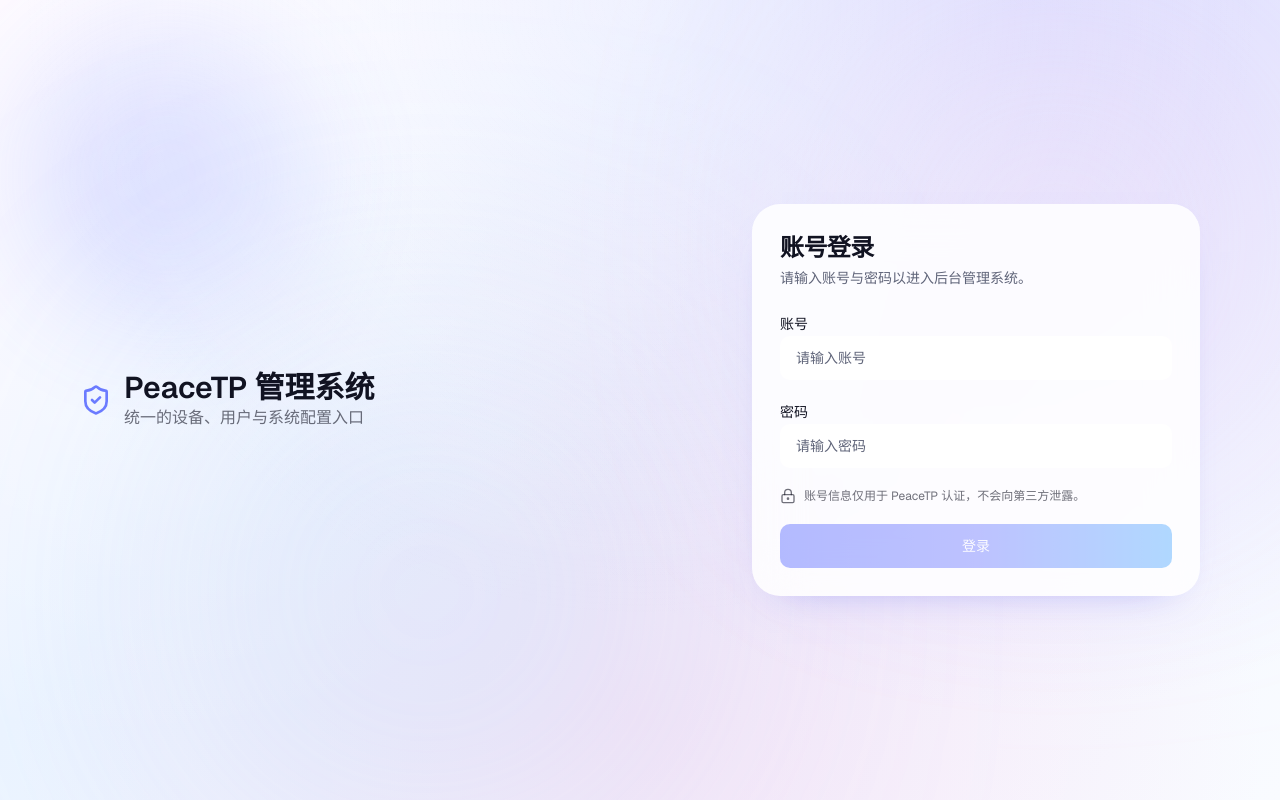
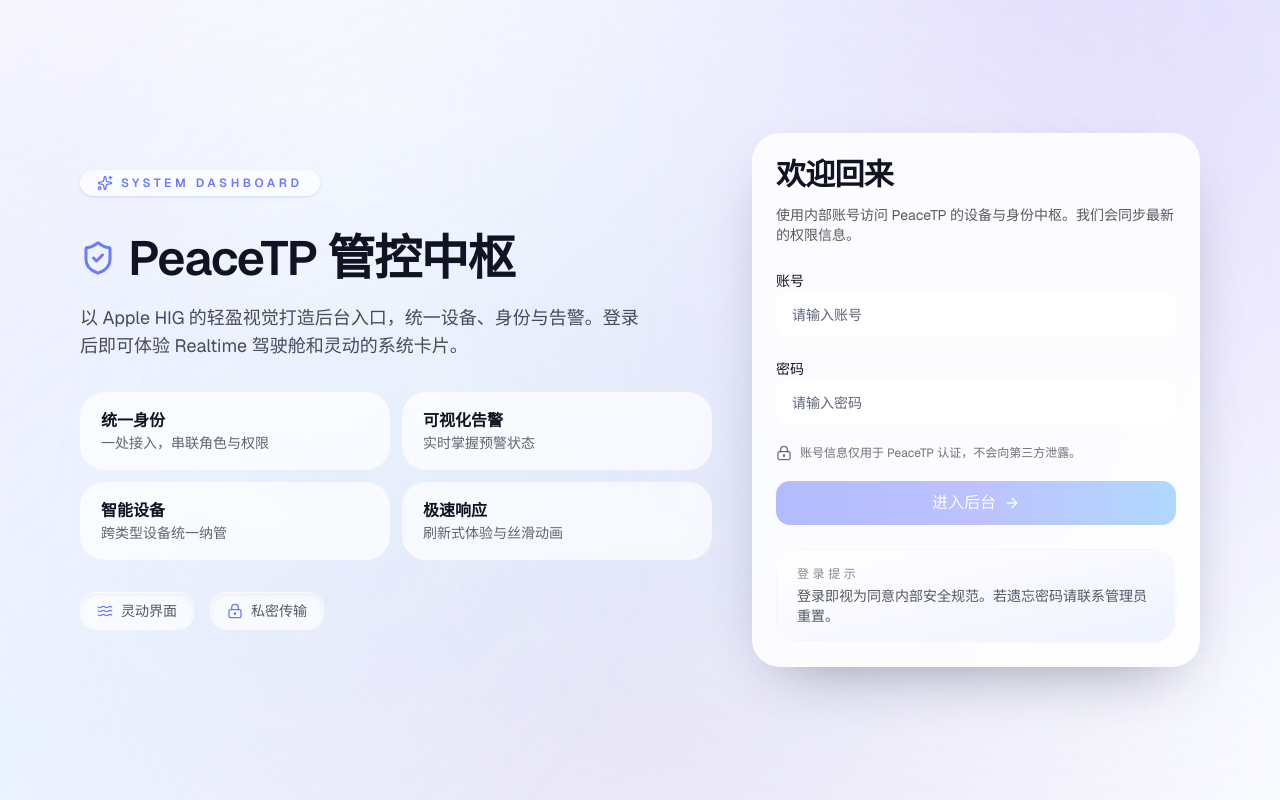
Before and after one commit to linghualive/peacetp-frontend, a Next.js app: page / in a window 1280 px wide. Built offline with nearby package versions, Linux system fonts and the light colour scheme; no server answers.

Commit message:
✨完成小优化

```diff
--- a/app/page.tsx
+++ b/app/page.tsx
@@ -2,7 +2,13 @@
 
 import { useState, useTransition } from "react";
 import { useRouter } from "next/navigation";
-import { LockKeyhole, ShieldCheck } from "lucide-react";
+import {
+  ArrowRight,
+  LockKeyhole,
+  ShieldCheck,
+  Sparkles,
+  Waves,
+} from "lucide-react";
 
 import { getCurrentUser, login } from "./api/auth";
 import { Button } from "./components/ui/button";
@@ -56,7 +62,7 @@ export default function Home() {
   const isDisabled = !form.name.trim() || !form.password.trim() || isPending;
 
   return (
-    <div className="relative flex min-h-dvh flex-col overflow-hidden px-6 py-12 sm:px-12 lg:px-20">
+    <div className="relative flex min-h-dvh flex-col overflow-hidden px-6 py-10 sm:px-12 lg:px-20">
       {isPending && (
         <div className="absolute inset-0 z-50 flex items-center justify-center bg-zinc-900/25 backdrop-blur-sm">
           <div className="flex flex-col items-center gap-3 rounded-3xl bg-white/90 px-10 py-8 text-center shadow-xl shadow-primary/20">
@@ -72,29 +78,63 @@ export default function Home() {
         </div>
       )}
       <div className="pointer-events-none absolute inset-0 -z-10">
-        <div className="absolute left-6 top-8 h-72 w-72 rounded-full bg-primary/20 blur-3xl" />
-        <div className="absolute right-12 top-16 h-[22rem] w-[22rem] rounded-full bg-[#ffd7ef]/50 blur-[140px]" />
-        <div className="absolute bottom-0 left-1/3 h-[26rem] w-[26rem] -translate-x-1/2 rounded-full bg-[#9bd5ff]/35 blur-[160px]" />
+        <div className="absolute left-0 top-10 h-[28rem] w-[28rem] -translate-x-1/2 rounded-full bg-[#d6ddff] blur-[200px]" />
+        <div className="absolute right-10 top-0 h-[26rem] w-[26rem] rounded-full bg-[#fee2f4]/80 blur-[180px]" />
+        <div className="absolute bottom-0 left-1/2 h-[30rem] w-[28rem] -translate-x-1/2 rounded-full bg-[#b3f0ff]/60 blur-[200px]" />
+        <div className="absolute inset-y-0 left-0 w-full bg-gradient-to-br from-white/15 via-transparent to-transparent" />
       </div>
-      <div className="mx-auto flex w-full max-w-6xl flex-1 flex-col gap-12 lg:flex-row lg:items-center">
-        <div className="flex-1 space-y-8">
-          <div className="flex items-center gap-3 text-3xl font-semibold text-foreground">
-            <ShieldCheck className="size-8 text-primary" />
-            <div className="flex flex-col">
-              <span>PeaceTP 管理系统</span>
-              <span className="text-base font-normal text-foreground/60">
-                统一的设备、用户与系统配置入口
-              </span>
+      <div className="mx-auto flex w-full max-w-6xl flex-1 flex-col gap-10 lg:flex-row lg:items-center">
+        <div className="flex-1 space-y-8 text-foreground">
+          <div className="inline-flex items-center gap-2 rounded-full border border-white/50 bg-white/70 px-4 py-1 text-xs font-semibold uppercase tracking-[0.3em] text-primary shadow-sm shadow-primary/20 backdrop-blur">
+            <Sparkles className="size-4" />
+            System Dashboard
+          </div>
+          <div className="space-y-4">
+            <div className="flex items-center gap-3 text-4xl font-semibold leading-tight tracking-tight text-foreground sm:text-5xl">
+              <ShieldCheck className="size-9 text-primary" />
+              PeaceTP 管控中枢
+            </div>
+            <p className="max-w-xl text-base text-foreground/75 sm:text-lg">
+              以 Apple HIG 的轻盈视觉打造后台入口，统一设备、身份与告警。登录后即可体验
+              Realtime 驾驶舱和灵动的系统卡片。
+            </p>
+          </div>
+          <div className="grid gap-3 sm:grid-cols-2">
+            {[
+              { title: "统一身份", desc: "一处接入，串联角色与权限" },
+              { title: "可视化告警", desc: "实时掌握预警状态" },
+              { title: "智能设备", desc: "跨类型设备统一纳管" },
+              { title: "极速响应", desc: "刷新式体验与丝滑动画" },
+            ].map((item) => (
+              <div
+                key={item.title}
+                className="rounded-3xl border border-white/50 bg-white/70 px-5 py-4 text-sm text-foreground shadow-[0_25px_55px_-40px_rgba(15,23,42,0.8)] backdrop-blur"
+              >
+                <p className="text-base font-semibold">{item.title}</p>
+                <p className="text-sm text-foreground/65">{item.desc}</p>
+              </div>
+            ))}
+          </div>
+          <div className="flex flex-wrap gap-4 text-sm text-foreground/70">
+            <div className="flex items-center gap-2 rounded-2xl border border-white/60 bg-white/70 px-4 py-2 shadow-inner">
+              <Waves className="size-4 text-primary" />
+              灵动界面
+            </div>
+            <div className="flex items-center gap-2 rounded-2xl border border-white/60 bg-white/70 px-4 py-2 shadow-inner">
+              <LockKeyhole className="size-4 text-primary" />
+              私密传输
             </div>
           </div>
         </div>
         <div className="flex w-full max-w-md flex-col gap-6">
-          <Card className="bg-white/85 p-1 shadow-[var(--glow-soft)]">
-            <CardHeader className="space-y-1">
-              <CardTitle className="text-2xl font-semibold">账号登录</CardTitle>
-              <CardDescription>请输入账号与密码以进入后台管理系统。</CardDescription>
+          <Card className="border-white/70 bg-white/85 p-[1.5rem] shadow-[0_45px_90px_-60px_rgba(15,23,42,1)] backdrop-blur-2xl">
+            <CardHeader className="space-y-3 px-0 pt-0">
+              <CardTitle className="text-3xl font-semibold text-foreground">欢迎回来</CardTitle>
+              <CardDescription className="text-foreground/70">
+                使用内部账号访问 PeaceTP 的设备与身份中枢。我们会同步最新的权限信息。
+              </CardDescription>
             </CardHeader>
-            <CardContent>
+            <CardContent className="space-y-6 px-0 pb-0">
               <form
                 onSubmit={handleSubmit}
                 className="space-y-5"
@@ -133,17 +173,32 @@ export default function Home() {
                     账号信息仅用于 PeaceTP 认证，不会向第三方泄露。
                   </p>
                 )}
-                <Button type="submit" className="w-full" disabled={isDisabled}>
+                <Button
+                  type="submit"
+                  className="w-full rounded-[14px] text-base shadow-[0_25px_45px_-30px_rgba(90,104,255,0.9)]"
+                  disabled={isDisabled}
+                >
                   {isPending ? (
                     <span className="flex items-center justify-center gap-2">
                       <span className="inline-flex h-4 w-4 animate-spin rounded-full border-2 border-white/40 border-t-white" />
                       正在登录
                     </span>
                   ) : (
-                    "登录"
+                    <span className="flex items-center justify-center gap-2">
+                      进入后台
+                      <ArrowRight className="size-4" />
+                    </span>
                   )}
                 </Button>
               </form>
+              <div className="rounded-[1.5rem] border border-white/60 bg-gradient-to-br from-white via-[#f8f9ff] to-[#eef3ff] px-5 py-4 text-sm text-foreground/70">
+                <p className="text-xs uppercase tracking-[0.3em] text-foreground/50">
+                  登录提示
+                </p>
+                <p className="mt-1 text-sm">
+                  登录即视为同意内部安全规范。若遗忘密码请联系管理员重置。
+                </p>
+              </div>
             </CardContent>
           </Card>
         </div>
--- a/app/system/main/page.tsx
+++ b/app/system/main/page.tsx
@@ -7,7 +7,6 @@ import {
   Link2,
   RadioTower,
   RefreshCcw,
-  Sparkles,
   UsersRound,
 } from "lucide-react";
 import {
```
